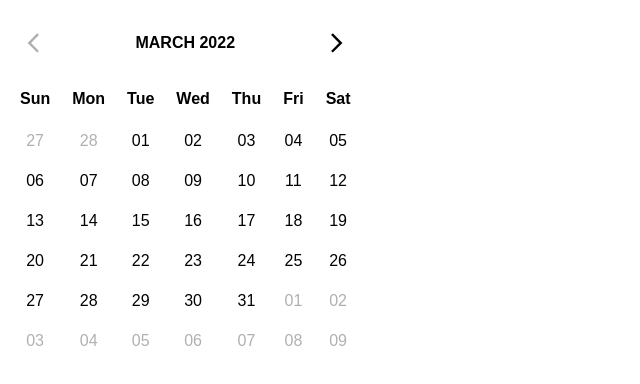
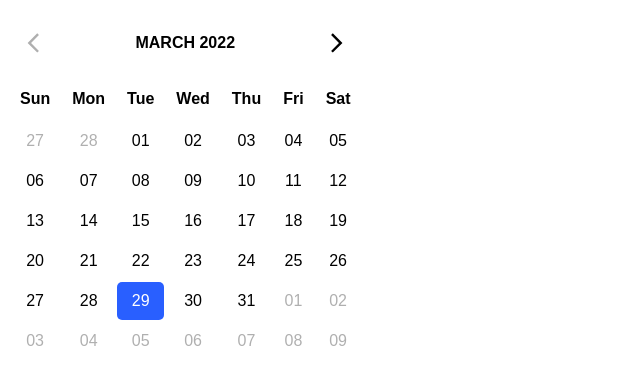
Before and after one commit to frankzang/a11y-date-picker, a React (Vite) app: page / in a window 1280 px wide. Shown: the top 384 px of the page, without its empty margins (0-640 px from the left). Built offline with nearby package versions, Linux system fonts and the light colour scheme.

Commit message:
update styles

```diff
--- a/src/components/index.css
+++ b/src/components/index.css
@@ -83,28 +83,28 @@
     color: var(--active-text-color);
 }
 
-[data-today]:not([data-state="selected"]) {
+[data-datacell-today]:not([data-datacell-selected]) {
     text-decoration: underline;
 }
 
-[data-state="idle"]:hover {
+[data-table-datacell]:hover {
     background-color: var(--active-color);
 }
 
-[data-state="active"] {
+[data-datacell-active] {
     background-color: var(--active-color)
 }
 
-[data-state="selected"] {
+[data-datacell-selected] {
     background-color: var(--selected-color);
     color: #fff;
 }
 
-[data-disabled] {
+[data-datacell-disabled] {
     color: var(--disabled-text-color);
     cursor: default;
 }
 
-[data-outsidemonth]:not([data-state="selected"]) {
+[data-outsidemonth]:not([data-datacell-selected]) {
     color: var(--disabled-text-color);
 }
```
